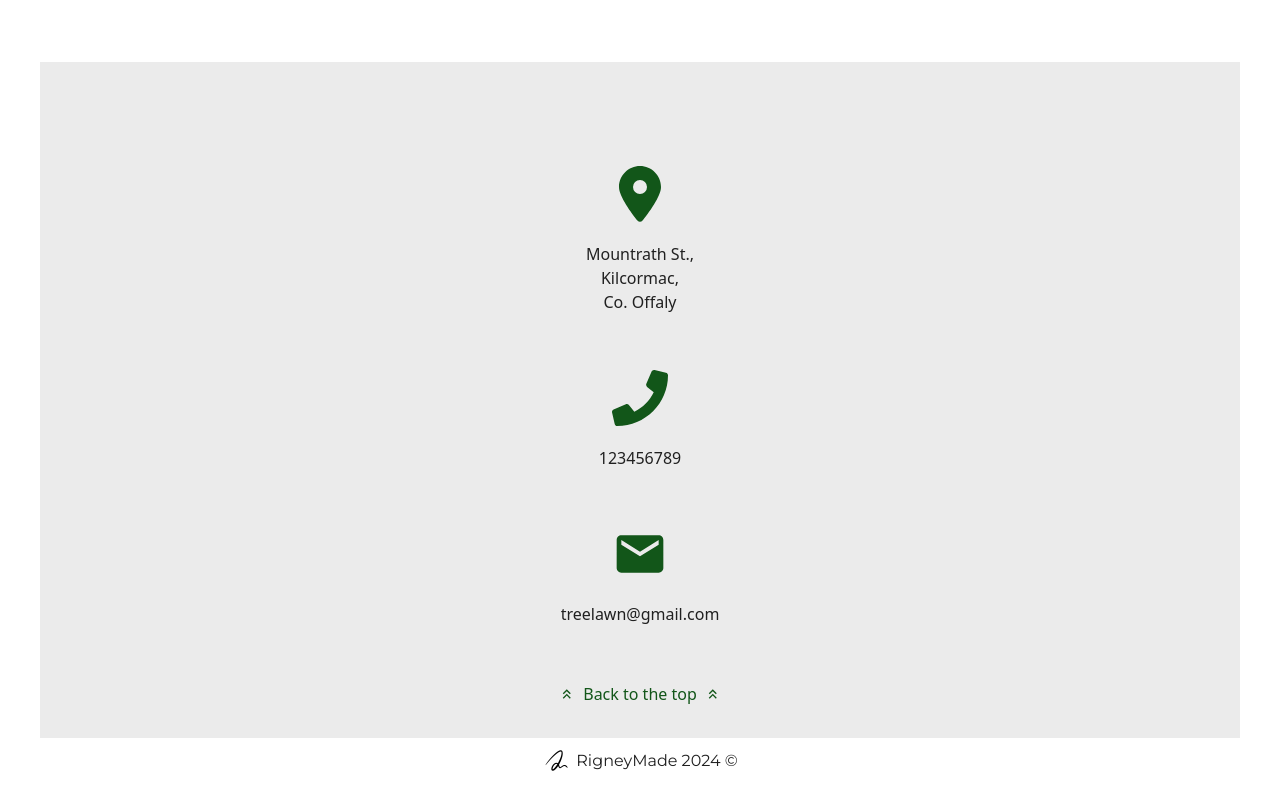
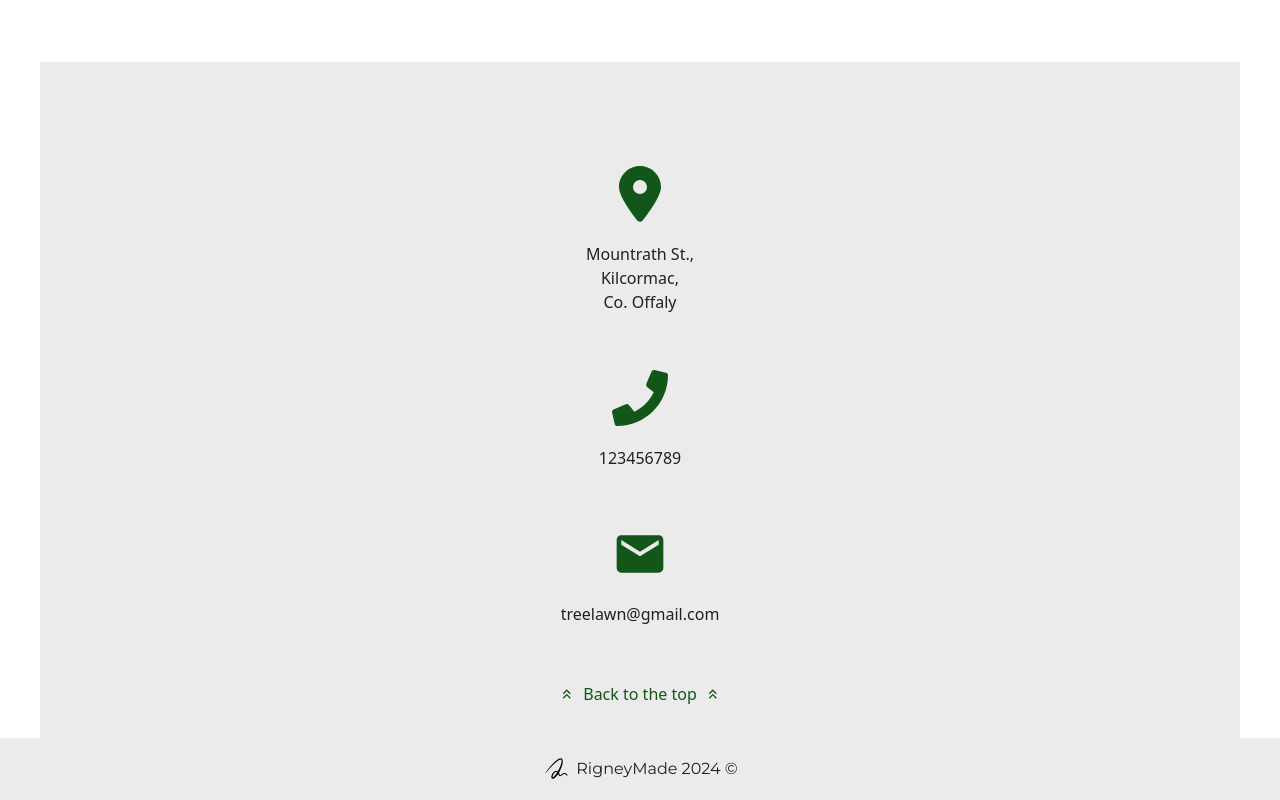
Before and after one commit to KramYengir/treelawn, a React (Vite) app: page / in a window 1280 px wide. Shown: the part 4287-5087 px from the top of the page. Built offline with nearby package versions, Linux system fonts and the light colour scheme; a web font is replaced by a local one.

Commit message:
change bg color

```diff
--- a/src/components/Contact/Contact.css
+++ b/src/components/Contact/Contact.css
@@ -55,6 +55,7 @@ section.contact {
 .contact-info {
   position: relative;
   display: grid;
+  place-content: center;
   gap: 3rem;
 
   padding-block: 6rem 7rem;
--- a/src/components/Footer/Footer.css
+++ b/src/components/Footer/Footer.css
@@ -6,9 +6,9 @@ footer {
   align-items: center;
   gap: 0.25rem;
 
-  padding-block: 0.5rem;
+  padding-block: 1rem;
 
-  background-color: transparent;
+  background-color: rgb(235, 235, 235);
 }
 
 footer img {
```
